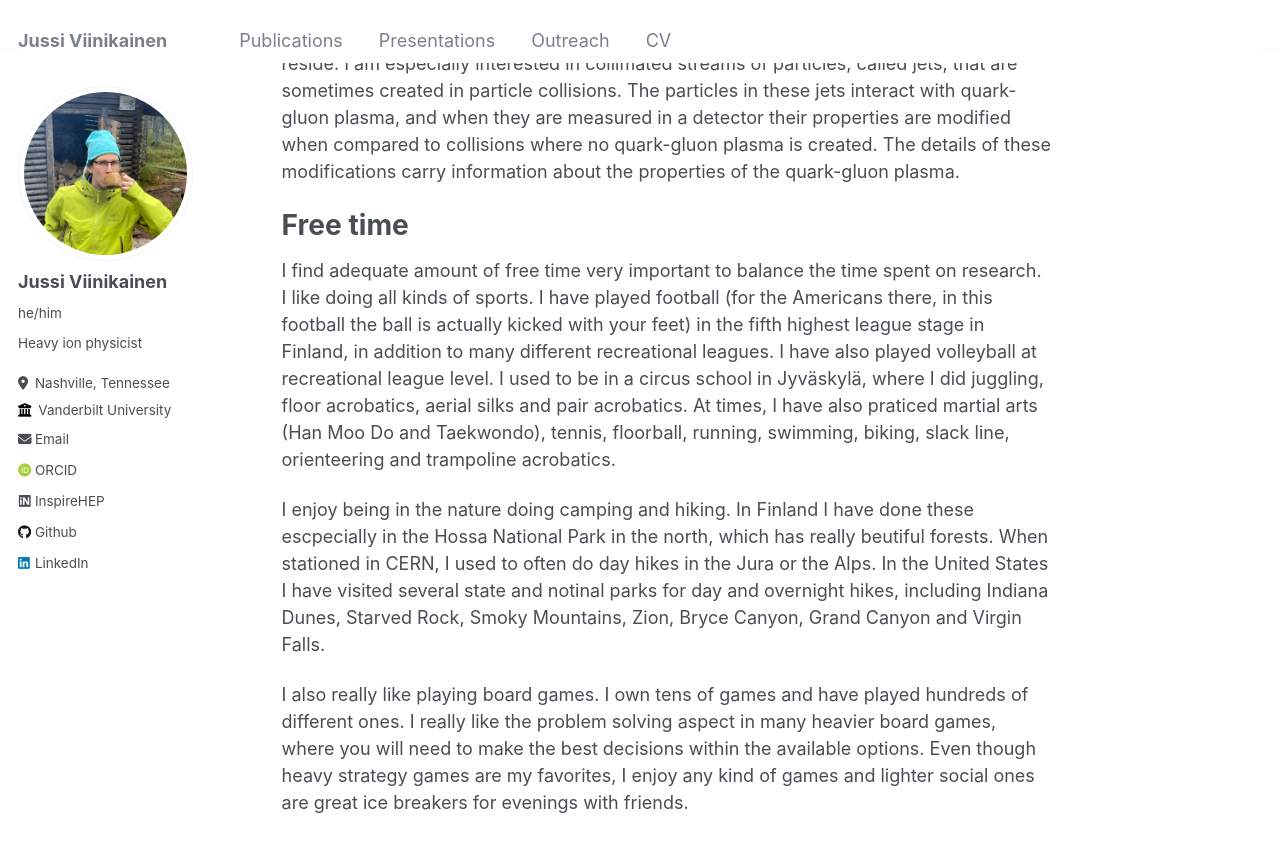
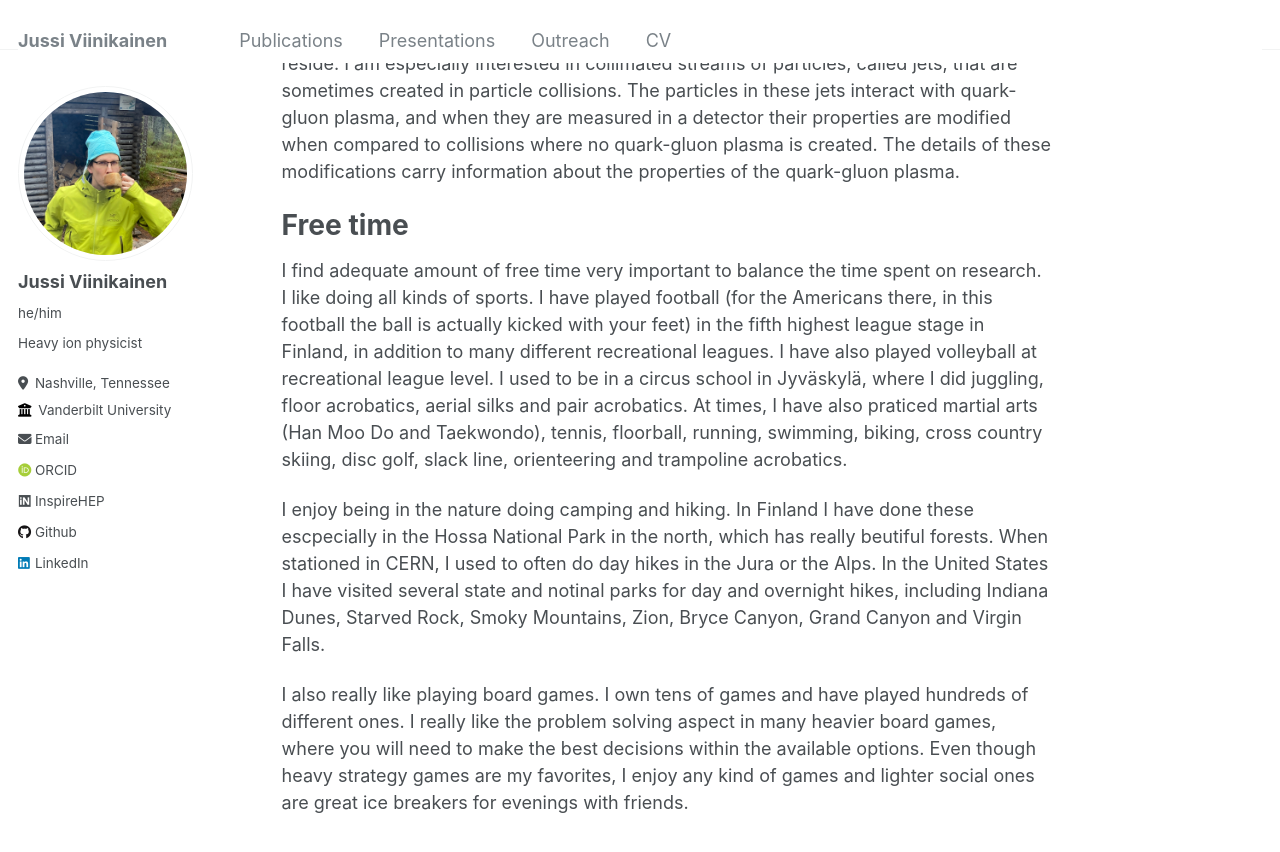
Before and after one commit to jusaviin/jusaviin.github.io, a Jekyll site: the page built from _pages/about.md, in a window 1280 px wide and 900 px high, scrolled down 662 px. Shown: the top 852 px of the window. Built offline with Jekyll 4.4.1, drawn with Linux system fonts in a browser that asks for light colours; some web fonts are replaced.

Commit message:
Added more stuff to sports I have done

```diff
--- a/_pages/about.md
+++ b/_pages/about.md
@@ -16,7 +16,7 @@
 
 Free time
 ======
-I find adequate amount of free time very important to balance the time spent on research. I like doing all kinds of sports. I have played football (for the Americans there, in this football the ball is actually kicked with your feet) in the fifth highest league stage in Finland, in addition to many different recreational leagues. I have also played volleyball at recreational league level. I used to be in a circus school in Jyväskylä, where I did juggling, floor acrobatics, aerial silks and pair acrobatics. At times, I have also praticed martial arts (Han Moo Do and Taekwondo), tennis, floorball, running, swimming, biking, slack line, orienteering and trampoline acrobatics.
+I find adequate amount of free time very important to balance the time spent on research. I like doing all kinds of sports. I have played football (for the Americans there, in this football the ball is actually kicked with your feet) in the fifth highest league stage in Finland, in addition to many different recreational leagues. I have also played volleyball at recreational league level. I used to be in a circus school in Jyväskylä, where I did juggling, floor acrobatics, aerial silks and pair acrobatics. At times, I have also praticed martial arts (Han Moo Do and Taekwondo), tennis, floorball, running, swimming, biking, cross country skiing, disc golf, slack line, orienteering and trampoline acrobatics.
 
 I enjoy being in the nature doing camping and hiking. In Finland I have done these escpecially in the Hossa National Park in the north, which has really beutiful forests. When stationed in CERN, I used to often do day hikes in the Jura or the Alps. In the United States I have visited several state and notinal parks for day and overnight hikes, including Indiana Dunes, Starved Rock, Smoky Mountains, Zion, Bryce Canyon, Grand Canyon and Virgin Falls.
 
```
